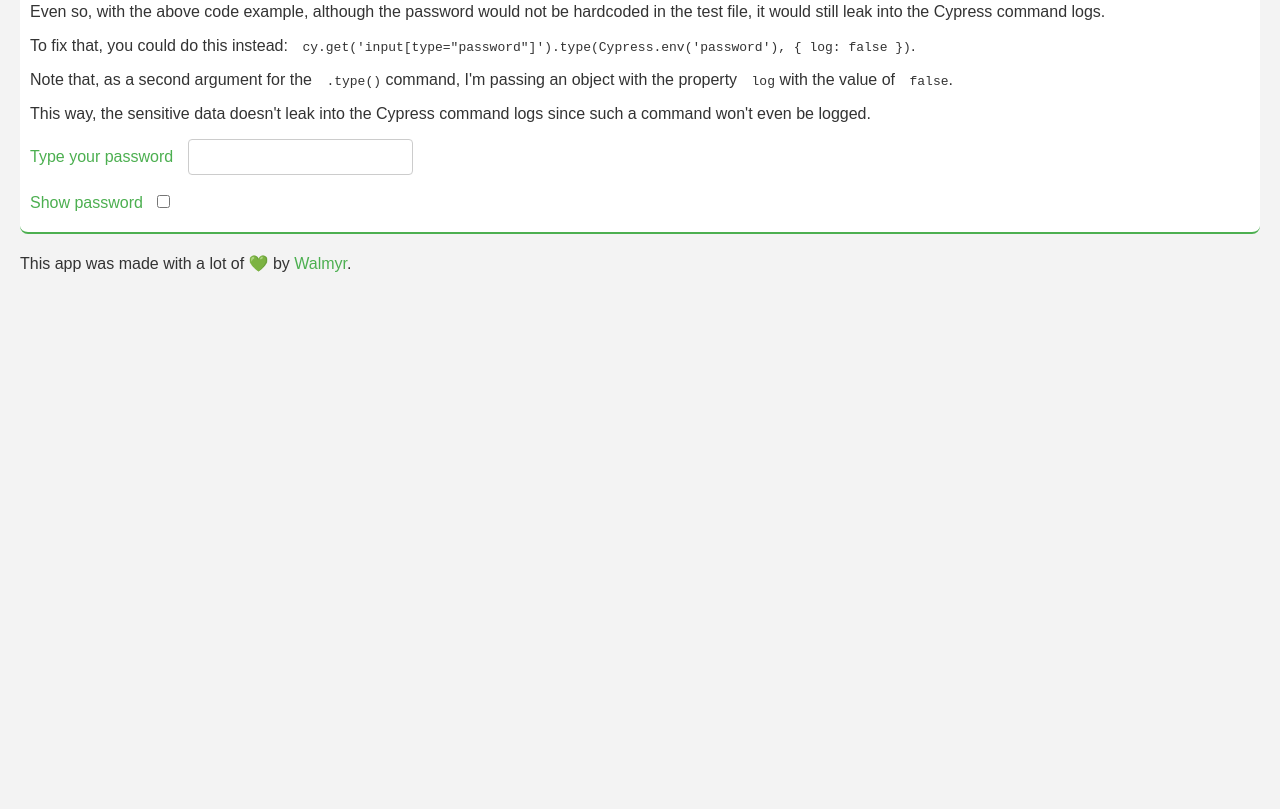
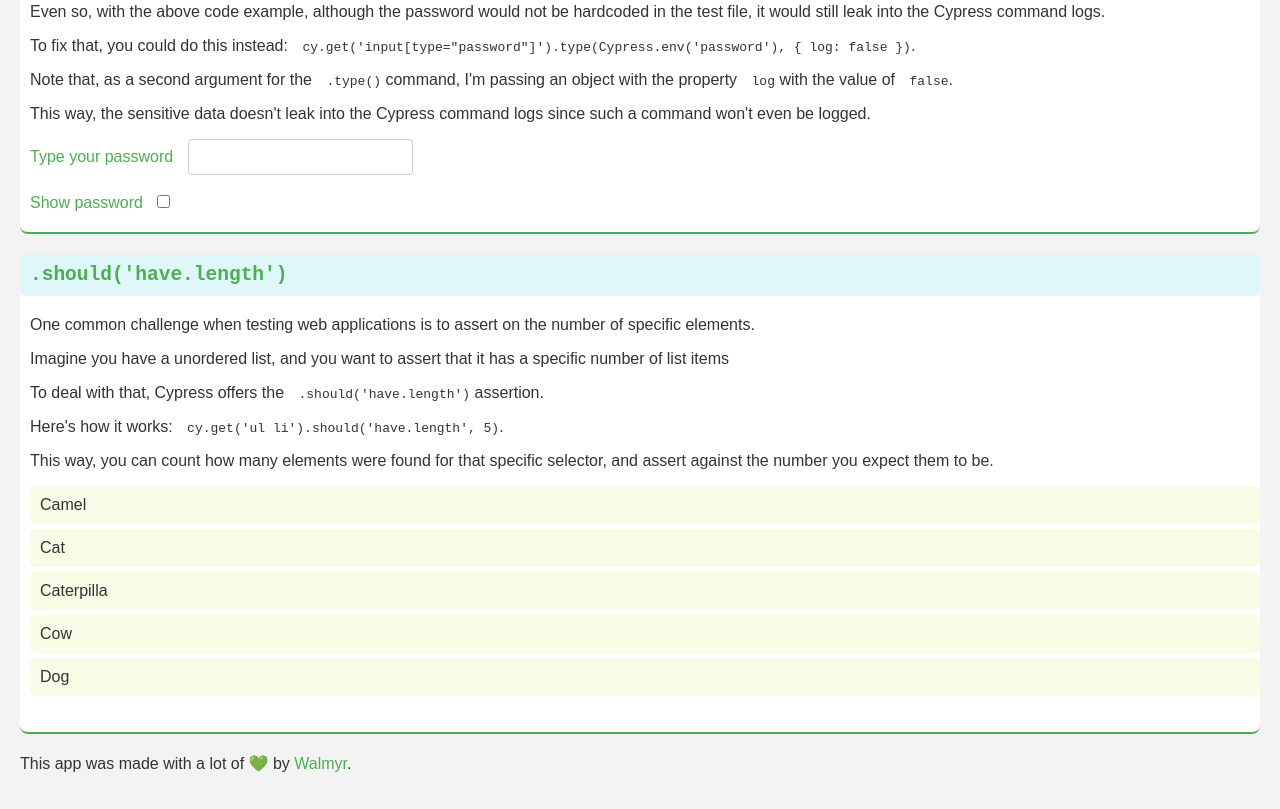
Before and after one commit to wlsf82/cypress-playground, a website: page src/index.html in a window 1280 px wide. Shown: the part 4849-5658 px from the top of the page. Before the commit the page ends 5158 px from the top, so only its background shows below. Drawn offline with Linux system fonts and the light colour scheme.

Commit message:
Add another feature and its test

```diff
--- a/src/index.html
+++ b/src/index.html
@@ -213,6 +213,23 @@
         <input id="show-password-checkbox" type="checkbox" />
       </div>
     </div>
+    <div id="should-have-length" class="section">
+      <h2>
+        <pre>.should('have.length')</pre>
+      </h2>
+      <p>One common challenge when testing web applications is to assert on the number of specific elements.</p>
+      <p>Imagine you have a unordered list, and you want to assert that it has a specific number of list items</p>
+      <p>To deal with that, Cypress offers the <code>.should('have.length')</code> assertion.</p>
+      <p>Here's how it works: <code>cy.get('ul li').should('have.length', 5)</code>.</p>
+      <p>This way, you can count how many elements were found for that specific selector, and assert against the number you expect them to be.</p>
+      <ul>
+        <li>Camel</li>
+        <li>Cat</li>
+        <li>Caterpilla</li>
+        <li>Cow</li>
+        <li>Dog</li>
+      </ul>
+    </div>
     <footer>
       <p>This app was made with a lot of 💚 by <a href="https://walmyr.dev" target="_blank">Walmyr</a>.</p>
     </footer>
```
Also changed, not shown: cypress/e2e/playground.cy.js (+4 -0 lines).
